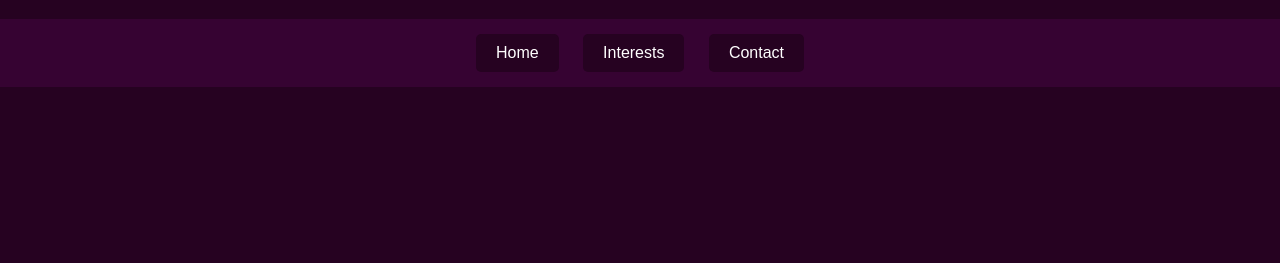
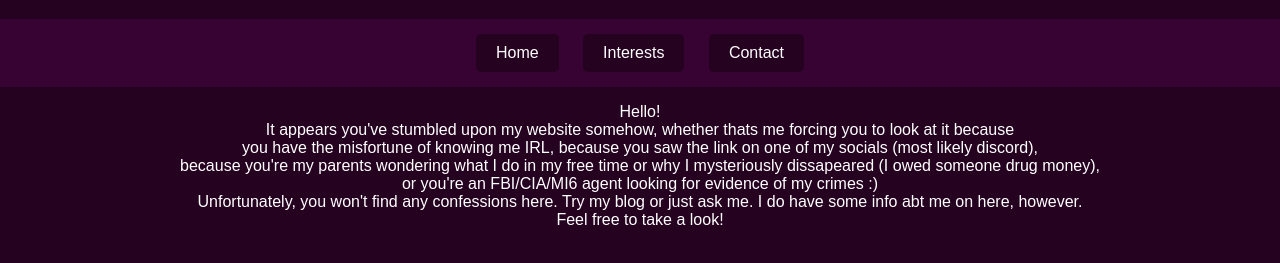
Before and after one commit to TheKrazedKat1/TheKrazedKat1.github.io, a plain HTML site: page index.html in a window 1280 px wide. Shown: the part 61-324 px from the top of the page. Drawn offline with Linux system fonts and the light colour scheme.

Commit message:
started adding information

```diff
--- a/index.html
+++ b/index.html
@@ -39,6 +39,10 @@
             text-align: center;
             color: white;
         }
+        p {
+            text-align: center;
+            color: white;
+        }
     </style>
 </head>
 <body>
@@ -53,6 +57,20 @@
         </nav>
     </header>
 </body>
+<body>
+    <div>
+        <p> Hello!<br>
+            It appears you've stumbled upon my website somehow, whether thats me forcing you to look at it because<br>
+            you have the misfortune of knowing me IRL, because you saw the link on one of my socials (most likely discord), <br>
+            because you're my parents wondering what I do in my free time or why I mysteriously dissapeared (I owed someone drug money),<br>
+            or you're an FBI/CIA/MI6 agent looking for evidence of my crimes :) <br>
+            Unfortunately, you won't find any confessions here. Try my blog or just ask me. I do have some info abt me on here, however. <br>
+            Feel free to take a look! </p>
+        </p>
+
+
+    </div>
+</body>
 </html>
 
 
```
